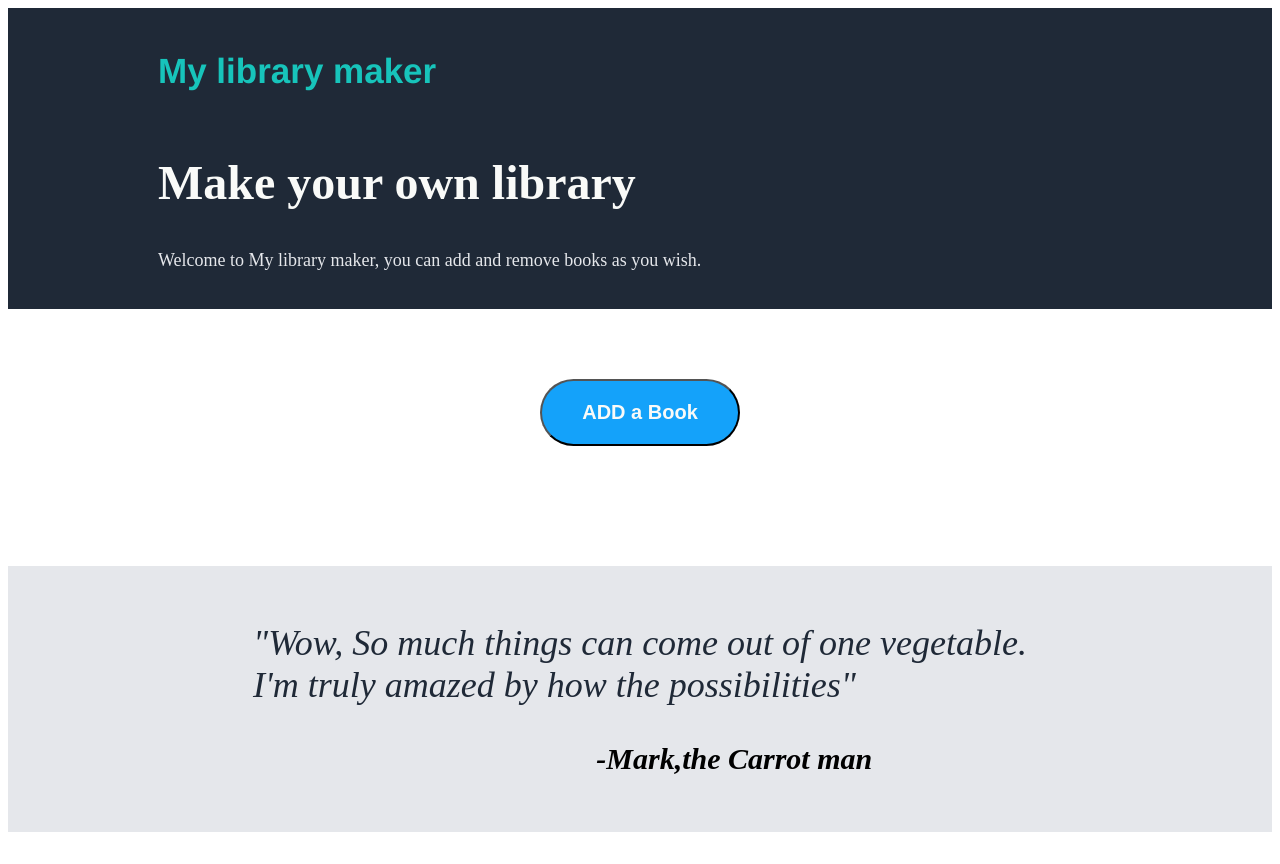
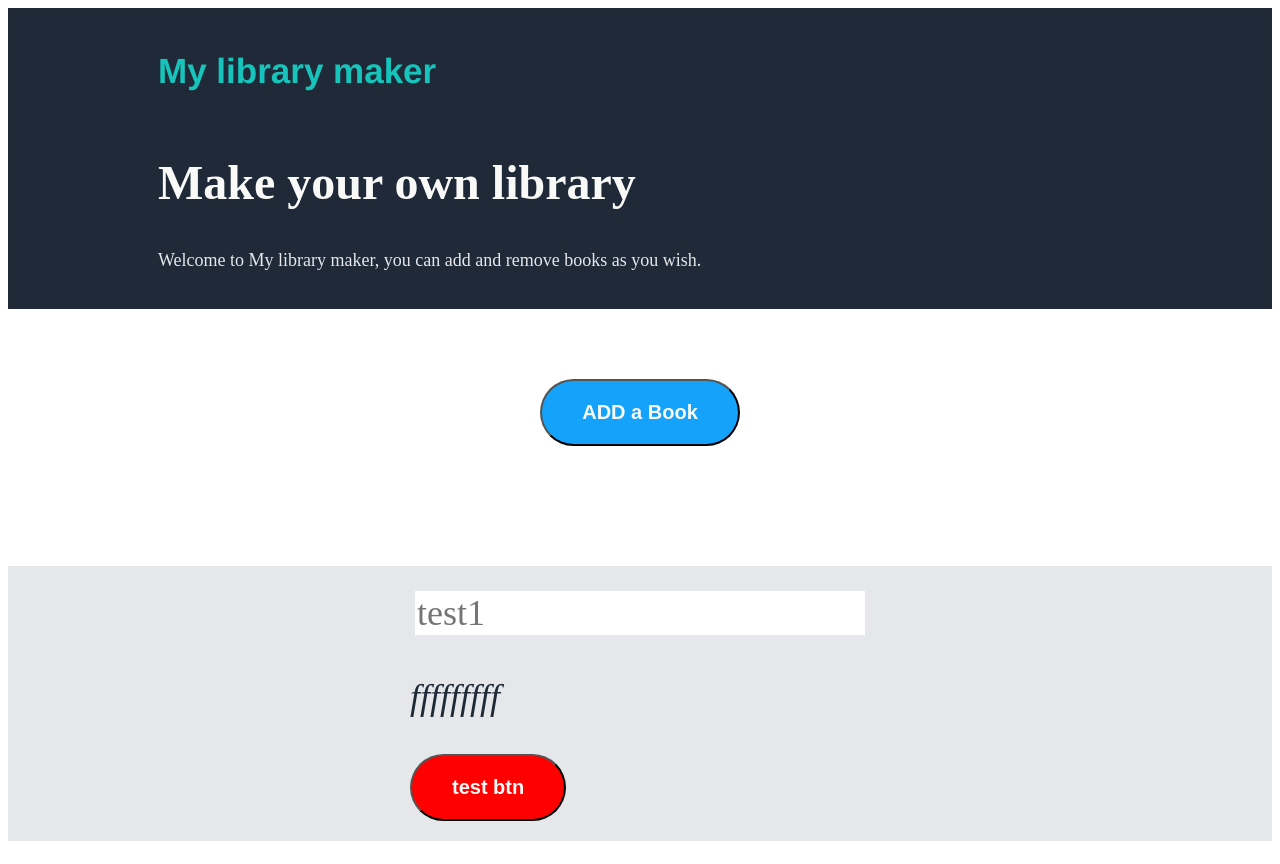
Before and after one commit to Talha-Bahabri/My-Library, a plain HTML site: page INDEX.HTML in a window 1280 px wide. Shown: the top 864 px of the page. Drawn offline with Linux system fonts and the light colour scheme.

Commit message:
found the solution getElementById().value

```diff
--- a/INDEX.HTML
+++ b/INDEX.HTML
@@ -78,9 +78,11 @@
 
     <div class="container-no-3">
         <div class="box1-in-conatiner3">
-            <p> "Wow, So much things can come out of one vegetable.<br>
-                I'm truly amazed by how the possibilities"
-                <div class="name-of-quote-person">-Mark,the Carrot man</div> </p>
+
+            <!-- this is for testing purpose only -->
+            <input class="input" type="text" id="test1" placeholder="test1" required maxlenth="100">
+            <p id="test2">fffffffff</p>
+            <button  id="testbtn">test btn</button>
         </div>
     </div>
 
--- a/scripts.js
+++ b/scripts.js
@@ -63,9 +63,6 @@ const submitButton = document.querySelector(`.submit-button`);
 
 function submitForm() {
   console.log(`@@@@@@It will show the infos of the object first `);
-  let titleFieldInfo  = titleField.textContent;
-  console.log(titleFieldInfo);
-
 }
 submitButton.addEventListener("click" , submitForm );
 
@@ -106,3 +103,19 @@ console.log('the objects are added to the array')
 
 // @@@@@@@@@@@@@@@@###$$$$$$$$$$$$$$
 // check the " javascript paper" in the desk for more details
+
+
+
+
+
+
+
+const testField = document.getElementById("test1")
+const testWord = document.getElementById("test2")
+const testBtn = document.getElementById("testbtn")
+
+function test() {
+  console.log("the btn works")
+  testWord.textContent =  document.getElementById('test1').value;
+}
+testBtn.addEventListener("click" , test);
--- a/styles.css
+++ b/styles.css
@@ -32,6 +32,20 @@
     font-size: 20px;
     border-radius: 50px;
     color: #F9FAF8;
+
+}
+
+#testbtn{
+    padding-right: 40px;
+    padding-left: 40px;
+    padding-top: 20px;
+    padding-bottom: 20px;
+    background-color: red;
+    font-weight: bold;
+    font-size: 20px;
+    border-radius: 50px;
+    color: #F9FAF8;
+
 
 }
 
```
